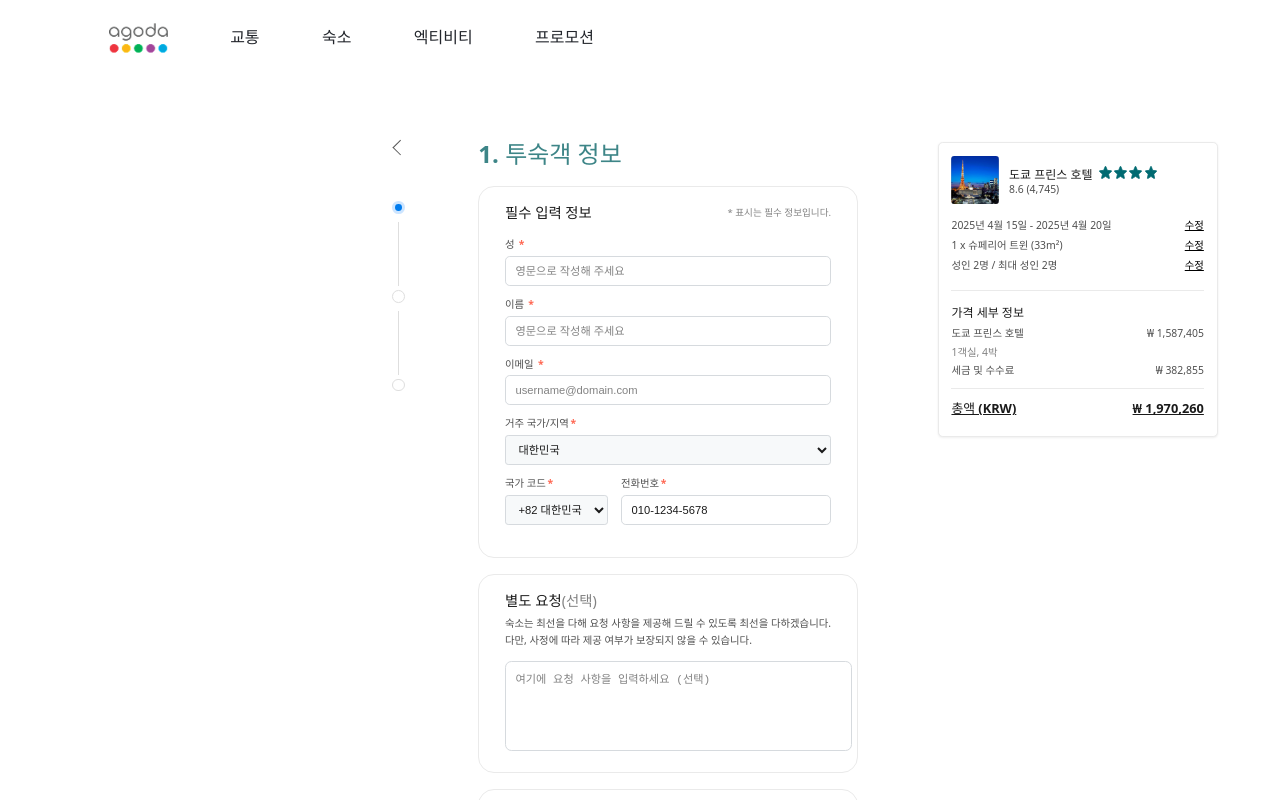
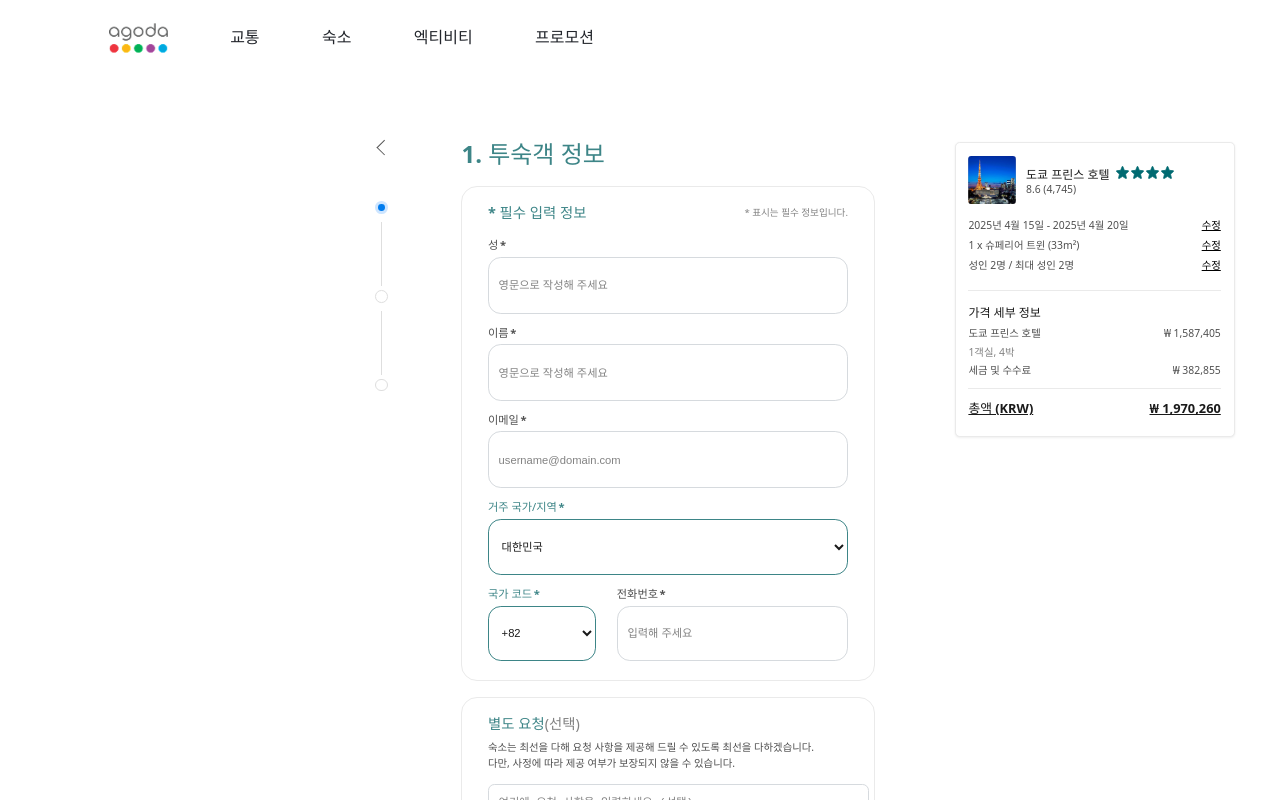
Before and after one commit to his0si/agoda-redesign-frontend, a React (Vite) app in the folder agoda_toy/: page /guestinfo in a window 1280 px wide. Shown: the top 800 px of the page. Built offline with nearby package versions, Linux system fonts and the light colour scheme.

Commit message:
Update GuestForm.tsx

```diff
--- a/agoda_toy/src/res/components/GuestForm.tsx
+++ b/agoda_toy/src/res/components/GuestForm.tsx
@@ -1,4 +1,4 @@
-import React from 'react';
+import React, { useState } from 'react';
 import styled from 'styled-components';
 
 const FormContainer = styled.div`
@@ -18,19 +18,19 @@
 `;
 
 const SectionTitle = styled.h2`
-  font-size: 18px; // Adjusted size
+  font-size: 18px;
   font-weight: bold;
-  color: #1A1A1A; // Darker color
+  color: #3D8587;
   margin-top: 0;
-  margin-bottom: 24px; // Increased bottom margin
+  margin-bottom: 24px;
   display: flex;
   align-items: center;
 `;
 
-const RequiredAsterisk = styled.span`
-  color: #FF6651;
-  margin-left: 2px; // Reduced margin
-  font-weight: bold; // Make asterisk bold
+const RequiredAsterisk = styled.span<LabelProps>`
+  color: ${({ color }) => color || '#FF6651'};
+  margin-left: 2px;
+  font-weight: bold;
 `;
 
 const FormRow = styled.div`
@@ -46,10 +46,16 @@
   margin-bottom: 0; // Removed default bottom margin, will control with FormRow or inline style
 `;
 
-const Label = styled.label`
-  font-size: 13px; // Adjusted size
-  color: #4F4F4F; // Adjusted color
-  margin-bottom: 8px; // Increased margin
+interface LabelProps {
+  color?: string;
+}
+
+const Label = styled.label<LabelProps>`
+  font-size: 14px;
+  color: ${({ color }) => color || '#4F4F4F'};
+  margin-bottom: 8px;
+  display: flex;
+  align-items: center;
 `;
 
 interface InputProps extends React.InputHTMLAttributes<HTMLInputElement> {
@@ -58,34 +64,45 @@
 
 const Input = styled.input<InputProps>`
   padding: 10px 12px;
-  border: 1px solid ${({ error }) => (error ? '#FF6651' : '#D6DADE')}; // Lighter border, red if error
-  border-radius: 6px;
+  border: 1px solid
+    ${({ error, value }) =>
+      error ? '#FF6651' : value && String(value).length > 0 ? '#3D8587' : '#D6DADE'};
+  border-radius: 16px;
   font-size: 14px;
-  background-color: #fff; // Light background for input
+  background-color: #fff;
   color: #1A1A1A;
+  width: 450px;
+  height: 71px;
+  box-sizing: border-box;
   &::placeholder {
-    color: #828282; // Placeholder color
+    color: #828282;
   }
   &:focus {
-    border-color:#3D8587
+    border-color: ${({ error }) => (error ? '#FF6651' : '#3D8587')};
     outline: none;
     box-shadow: 0 0 0 2px rgba(0, 124, 238, 0.15);
-    background-color: #fff; // White background on focus
+    background-color: #fff;
   }
 `;
 
 const Select = styled.select`
   padding: 10px 12px;
   border: 1px solid #D6DADE;
-  border-radius: 4px;
+  border-radius: 16px;
   font-size: 14px;
-  background-color: #F7F9FA;
+  background-color: #fff;
   color: #1A1A1A;
+  width: 450px;
+  height: 71px;
+  box-sizing: border-box;
   &:focus {
-    border-color: #3D8587
+    border-color: #3D8587;
     outline: none;
     box-shadow: 0 0 0 2px rgba(0, 124, 238, 0.15);
     background-color: #fff;
+  }
+  &:not(:focus) {
+    border-color: ${({ value }) => value && String(value).length > 0 ? '#3D8587' : '#D6DADE'};
   }
 `;
 
@@ -175,29 +192,60 @@
   margin-top: 4px;
 `;
 
+const PhoneRow = styled.div`
+  display: flex;
+  gap: 26px;
+`;
+
+const CountryCodeSelect = styled(Select)`
+  width: 135px;
+  height: 69px;
+`;
+
+const PhoneInput = styled(Input)`
+  width: 289px;
+  height: 69px;
+`;
+
 const GuestForm = () => {
-  const [lastName, setLastName] = React.useState('');
-  const [firstName, setFirstName] = React.useState('');
-  const [email, setEmail] = React.useState('');
+  // State for input values
+  const [lastName, setLastName] = useState('');
+  const [firstName, setFirstName] = useState('');
+  const [email, setEmail] = useState('');
+  const [phoneNumber, setPhoneNumber] = useState('');
 
-  const [firstNameError, setFirstNameError] = React.useState(false);
-  const [emailError, setEmailError] = React.useState(false);
+  // State for error
+  const [firstNameError, setFirstNameError] = useState(false);
+  const [emailError, setEmailError] = useState(false);
+  const [phoneError, setPhoneError] = useState(false);
 
-  const validateFirstName = (value) => /^[a-zA-Z]+$/.test(value);
-  const validateEmail = (value) => /^[^@\\s]+@[^@\\s]+\\.[^@\\s]+$/.test(value);
+  // Add state for country and countryCode
+  const [country, setCountry] = useState('KR');
+  const [countryCode, setCountryCode] = useState('+82');
+
+  // Validation functions
+  const validateFirstName = (value: string) => /^[a-zA-Z]+$/.test(value);
+  const validateEmail = (value: string) => /^[^@\s]+@[^@\s]+\.[^@\s]+$/.test(value);
+  const validatePhone = (value: string) => /^01[016789]-?\d{3,4}-?\d{4}$/.test(value);
 
   return (
     <FormContainer>
       <PageTitle>1. 투숙객 정보</PageTitle>
       <Section>
         <SectionTitle>
-            필수 입력 정보
+        * 필수 입력 정보
             <span style={{fontSize: '12px', color: '#828282', fontWeight: 'normal', marginLeft: 'auto'}}>
                  * 표시는 필수 정보입니다.
             </span>
         </SectionTitle>
         <FormGroup style={{ marginBottom: '16px'}}>
-            <Label htmlFor="lastName">성 <RequiredAsterisk>*</RequiredAsterisk></Label>
+          <Label
+            htmlFor="lastName"
+            color={lastName ? '#3D8587' : '#4F4F4F'}
+          >
+            성
+            <RequiredAsterisk color={lastName ? '#3D8587' : '#4F4F4F'}>*</RequiredAsterisk>
+          </Label>
           <Input
             type="text"
             id="lastName"
@@ -207,8 +255,12 @@
           />
         </FormGroup>
         <FormGroup style={{ marginBottom: '16px'}}>
-            <Label htmlFor="firstName" style={{ color: firstNameError ? '#FF6651' : undefined }}>
-              이름 <RequiredAsterisk>*</RequiredAsterisk>
+          <Label
+            htmlFor="firstName"
+            color={firstNameError ? '#FF6651' : firstName ? '#3D8587' : '#4F4F4F'}
+          >
+            이름
+            <RequiredAsterisk color={firstNameError ? '#FF6651' : firstName ? '#3D8587' : '#4F4F4F'}>*</RequiredAsterisk>
           </Label>
           <Input
             type="text"
@@ -217,7 +269,7 @@
             value={firstName}
             onChange={e => {
               setFirstName(e.target.value);
-                setFirstNameError(!validateFirstName(e.target.value));
+              setFirstNameError(!!e.target.value && !validateFirstName(e.target.value));
             }}
             error={firstNameError}
           />
@@ -226,8 +278,12 @@
           )}
         </FormGroup>
         <FormGroup style={{ marginBottom: '16px'}}>
-          <Label htmlFor="email" style={{ color: emailError ? '#FF6651' : undefined }}>
-            이메일 <RequiredAsterisk>*</RequiredAsterisk>
+          <Label
+            htmlFor="email"
+            color={emailError ? '#FF6651' : email ? '#3D8587' : '#4F4F4F'}
+          >
+            이메일
+            <RequiredAsterisk color={emailError ? '#FF6651' : email ? '#3D8587' : '#4F4F4F'}>*</RequiredAsterisk>
           </Label>
           <Input
             type="email"
@@ -236,7 +292,7 @@
             value={email}
             onChange={e => {
               setEmail(e.target.value);
-              setEmailError(!validateEmail(e.target.value));
+              setEmailError(!!e.target.value && !validateEmail(e.target.value));
             }}
             error={emailError}
           />
@@ -245,25 +301,64 @@
           )}
         </FormGroup>
         <FormGroup  style={{ marginBottom: '16px'}}>
-          <Label htmlFor="country">거주 국가/지역<RequiredAsterisk>*</RequiredAsterisk></Label>
-          <Select id="country">
+          <Label
+            htmlFor="country"
+            color={country ? '#3D8587' : '#4F4F4F'}
+          >
+            거주 국가/지역
+            <RequiredAsterisk color={country ? '#3D8587' : '#4F4F4F'}>*</RequiredAsterisk>
+          </Label>
+          <Select
+            id="country"
+            value={country}
+            onChange={e => setCountry(e.target.value)}
+          >
             <option value="KR">대한민국</option>
             {/* TODO: Add more countries */}
           </Select>
         </FormGroup>
-        <FormRow>
-          <FormGroup style={{ flex: '0 0 100px' }}> {/* Adjusted width */}
-            <Label htmlFor="countryCode">국가 코드<RequiredAsterisk>*</RequiredAsterisk></Label>
-            <Select id="countryCode">
-              <option value="+82">+82 대한민국</option> {/* Added country name */}
+        <PhoneRow>
+          <FormGroup style={{ flex: '0 0 135px' }}>
+            <Label
+              htmlFor="countryCode"
+              color={countryCode ? '#3D8587' : '#4F4F4F'}
+            >
+              국가 코드
+              <RequiredAsterisk color={countryCode ? '#3D8587' : '#4F4F4F'}>*</RequiredAsterisk>
+            </Label>
+            <CountryCodeSelect
+              id="countryCode"
+              value={countryCode}
+              onChange={e => setCountryCode(e.target.value)}
+            >
+              <option value="+82">+82</option>
               {/* TODO: Add more country codes */}
-            </Select>
+            </CountryCodeSelect>
           </FormGroup>
           <FormGroup>
-            <Label htmlFor="phoneNumber">전화번호<RequiredAsterisk>*</RequiredAsterisk></Label>
-            <Input type="tel" id="phoneNumber" placeholder="입력해 주세요" defaultValue="010-1234-5678" />
+            <Label
+              htmlFor="phoneNumber"
+              color={phoneError ? '#FF6651' : phoneNumber ? '#3D8587' : '#4F4F4F'}
+            >
+              전화번호
+              <RequiredAsterisk color={phoneError ? '#FF6651' : phoneNumber ? '#3D8587' : '#4F4F4F'}>*</RequiredAsterisk>
+            </Label>
+            <PhoneInput
+              type="tel"
+              id="phoneNumber"
+              placeholder="입력해 주세요"
+              value={phoneNumber}
+              onChange={e => {
+                setPhoneNumber(e.target.value);
+                setPhoneError(!!e.target.value && !validatePhone(e.target.value));
+              }}
+              error={phoneError}
+            />
+            {phoneError && (
+              <ErrorText>올바른 전화번호 형식으로 입력해 주세요</ErrorText>
+            )}
           </FormGroup>
-        </FormRow>
+        </PhoneRow>
       </Section>
 
       <Section>
```
Lines whose indentation alone changed are shown as unchanged.
